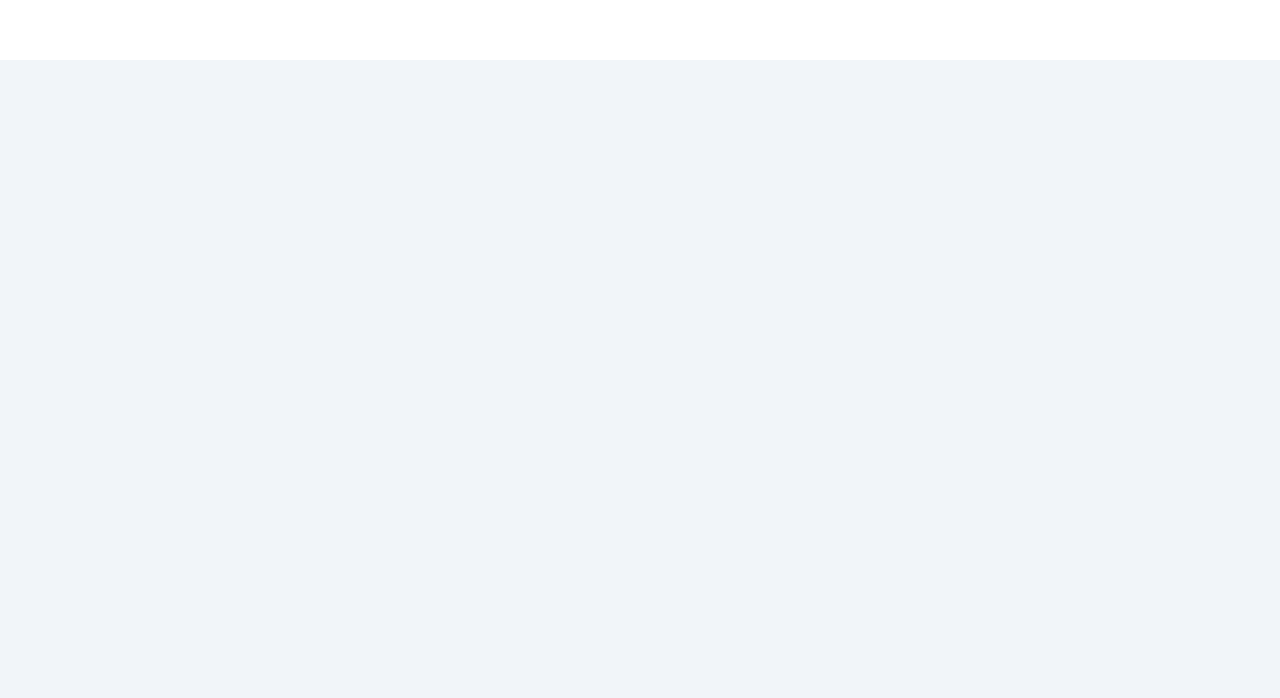
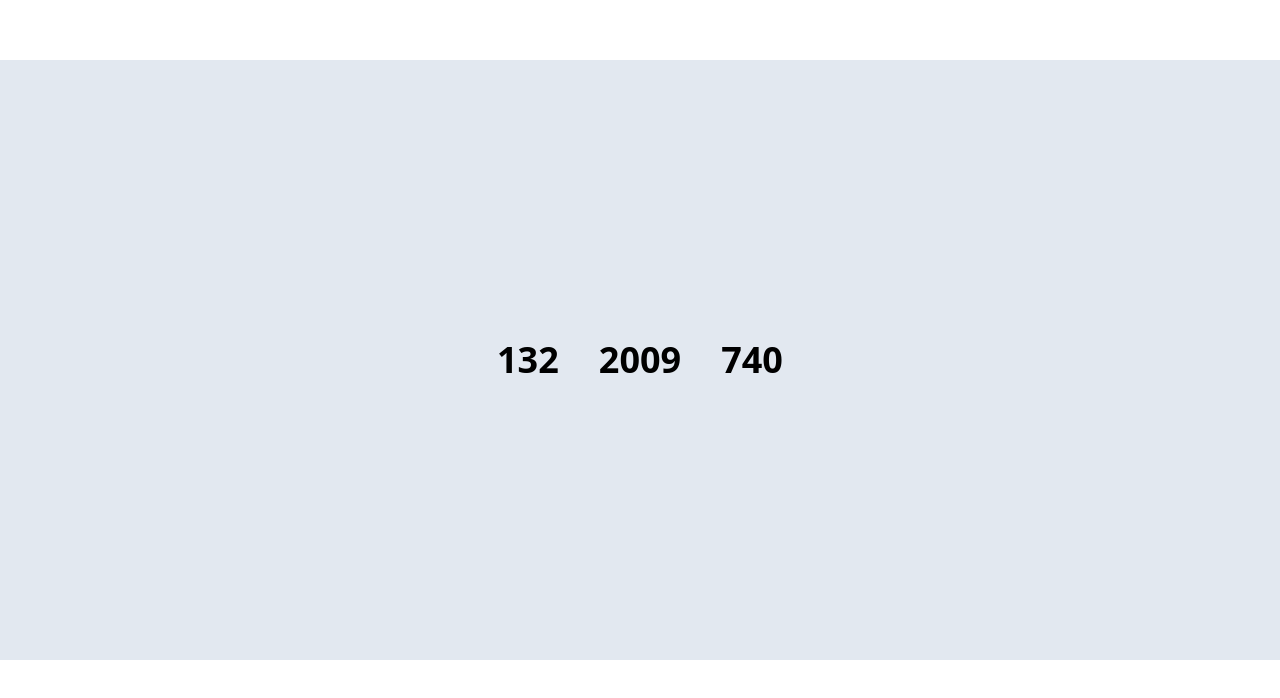
Before and after one commit to Hosuqa/Surella, a React (Vite) app: page / in a window 1280 px wide. Shown: the part 2263-2961 px from the top of the page. After the commit the page ends 2923 px from the top, so only its background shows below. Built offline with nearby package versions, Linux system fonts and the light colour scheme; a web font is replaced by a local one.

Commit message:
[ADD] - Counter triple

```diff
--- a/src/components/sections/Counter.tsx
+++ b/src/components/sections/Counter.tsx
@@ -1,21 +1,34 @@
-import { motion, useMotionValue, useTransform, animate } from "framer-motion";
-import { Component, useEffect } from "react";
-import { LgWrapper } from '@components/global/Wrappers'
+import { motion, useMotionValue, useTransform, animate, useInView } from "framer-motion";
+import { useEffect, useRef } from "react";
 
 const Counter = () => {
-    const count = useMotionValue(0);
-    const rounded = useTransform(count, Math.round);
+  const counts = [
+    useMotionValue(0),
+    useMotionValue(0),
+    useMotionValue(0),
+  ];
 
-    useEffect(() => {
-      const animation = animate(count, 523650, { duration: 2 });
+  const roundedCounts = counts.map(count => useTransform(count, Math.round));
+  const ref = useRef(null);
+  const inView = useInView(ref, { once: true });
 
-      return animation.stop;
-    }, []);
+  useEffect(() => {
+    if (inView) {
+      const targetValues = [132, 2009, 740]; // Ustaw swoje docelowe wartości
+      counts.forEach((count, index) => {
+        animate(count, targetValues[index], { duration: 6 });
+      });
+    }
+  }, [inView, counts]);
+
   return (
-
-     <div className=" mt-44 w-full h-screen bg-slate-100">
-
-     </div>
+    <div className="mt-44 w-full h-[600px] bg-slate-200 flex items-center justify-center">
+      <motion.div ref={ref} className="flex gap-10">
+        {roundedCounts.map((rounded, index) => (
+          <motion.h1 key={index} className="text-4xl font-bold">{rounded}</motion.h1>
+        ))}
+      </motion.div>
+    </div>
   );
 };
 
--- a/src/styles.ts
+++ b/src/styles.ts
@@ -17,7 +17,7 @@ const styles = {
     titleHead:
     "md:text-[36px] xs:text-[30px] text-[28px]",
     aboutText:
-      "2xl:text-[22px] sm:text-[16px] text-[14px]",
+      "2xl:text-[22px] text-[16px]",
     galleryText:
       "xl:text-[22px] lg:text-[20px] xs:text-[18px] text-[10px]",
 
```
